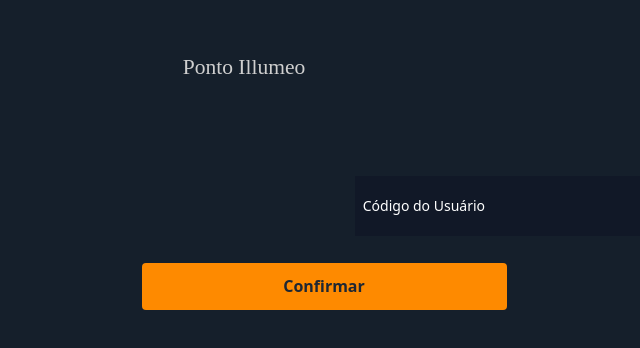
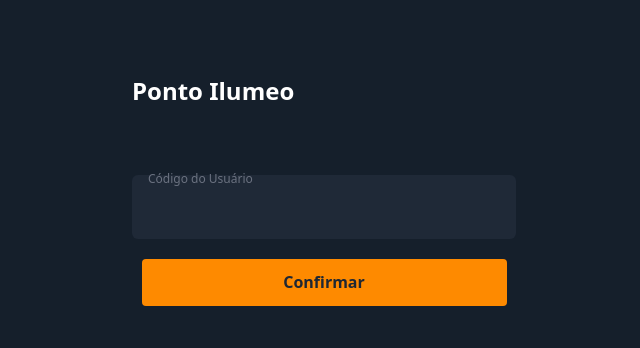
Before and after one commit to kiiinhos/controle-ponto-frontend, a Next.js app: page / in a window 1280 px wide. Shown: the part 210-558 px from the top of the page, without its empty margins (316-956 px from the left). Built offline with nearby package versions, Linux system fonts and the light colour scheme.

Commit message:
feat:ajustando input

```diff
--- a/src/components/Dashboard.tsx
+++ b/src/components/Dashboard.tsx
@@ -7,11 +7,20 @@ interface DashboardProps {
 
 const Dashboard: React.FC<DashboardProps> = ({ userCode, onReturnToHome }) => {
   const [isEntry, setIsEntry] = useState(true);
+  const [entryTime, setEntryTime] = useState<string | null>(null);
+  const [exitTime, setExitTime] = useState<string | null>(null);
+
+  const getCurrentTime = () => {
+    const now = new Date();
+    return now.toLocaleTimeString();
+  };
 
   const handleButtonClick = () => {
     if (isEntry) {
+      setEntryTime(getCurrentTime());
       setIsEntry(false);
     } else {
+      setExitTime(getCurrentTime());
       onReturnToHome();
     }
   };
@@ -27,7 +36,7 @@ const Dashboard: React.FC<DashboardProps> = ({ userCode, onReturnToHome }) => {
       >
         <div>
           <h2>Relógio de ponto</h2>
-          <p>{isEntry ? "0h 0m" : "6h 13m"}</p>
+          <p>{isEntry ? entryTime || "0h 0m" : exitTime || "6h 13m"}</p>
           <p>Horas de hoje</p>
           <button
             onClick={handleButtonClick}
--- a/src/components/Title.tsx
+++ b/src/components/Title.tsx
@@ -6,19 +6,16 @@ interface TitleProps {
 
 const Title: React.FC<TitleProps> = ({ text }) => {
   return (
-    <h1
-      style={{
-        fontFamily: "Montserrat",
-        fontWeight: 400,
-        fontSize: "21.52px",
-        lineHeight: "26.23px",
-        textAlign: "center",
-        marginBottom: "9vw",
-        marginRight: "12.5vw",
-        color: "#CFCFCF",
-      }}
-    >
-      {text}
+    <h1 className="text-2xl font-bold mb-8 text-left w-full">
+      {text.split(" ").map((word, index) =>
+        index === 1 ? (
+          <span key={index} className="font-extrabold text-white">
+            {word}
+          </span>
+        ) : (
+          `${word} `
+        )
+      )}
     </h1>
   );
 };
--- a/src/components/UserInput.tsx
+++ b/src/components/UserInput.tsx
@@ -16,29 +16,22 @@ const UserInput: React.FC<UserInputProps> = ({ placeholder, onChange }) => {
 
   return (
     <div
-      className="flex justify-center items-center"
-      style={{
-        width: "365px",
-        height: "60px",
-        position: "absolute",
-        top: "386px",
-        left: "457px",
-        marginLeft: "16.7vw",
-        borderRadius: "4px",
-        backgroundColor: "#1E2733",
-      }}
+      className="relative w-96 h-16 rounded-md bg-gray-800 flex items-center px-4"
+      style={{ marginTop: "20px" }}
     >
       <input
         type="text"
         id="username"
         required
-        className="w-full h-full px-4 text-sm peer bg-gray-900 outline-none text-white"
+        className="w-full h-full bg-transparent outline-none text-white pt-4"
         value={value}
         onChange={handleChange}
+        placeholder=""
       />
       <label
         htmlFor="username"
-        className="transform transition-all absolute top-0 left-0 h-full flex items-center pl-2 text-sm group-focus-within:text-xs peer-valid:text-xs group-focus-within:h-1/2 peer-valid:h-1/2 group-focus-within:-translate-y-full peer-valid:-translate-y-full group-focus-within:pl-0 peer-valid:pl-0 text-white"
+        className="absolute top-0 left-4 text-gray-500 transition-all transform -translate-y-1/2 text-xs pt-2"
+        style={{ pointerEvents: "none" }}
       >
         {placeholder}
       </label>
--- a/src/pages/index.tsx
+++ b/src/pages/index.tsx
@@ -33,15 +33,14 @@ const Home: React.FC = () => {
         <Dashboard userCode={userCode} onReturnToHome={handleReturnToHome} />
       ) : (
         <>
-          <Title text="Ponto Illumeo" />
           <main
-            className="container mx-auto p-4"
+            className="flex flex-col items-center p-4"
             style={{ textAlign: "center", color: "#fff" }}
           >
-            <UserInput
-              placeholder="Código do Usuário"
-              onChange={(e) => setUserCode(e)}
-            />
+            <div className="w-96 mb-4 flex items-center">
+              <Title text="Ponto Ilumeo" />
+            </div>
+            <UserInput placeholder="Código do Usuário" onChange={setUserCode} />
             <Button
               label="Confirmar"
               onClick={handleConfirmClick}
@@ -51,7 +50,7 @@ const Home: React.FC = () => {
                 borderRadius: "4px",
                 backgroundColor: "#FE8A00",
                 color: "#1E2733",
-                marginTop: "4vw",
+                marginTop: "20px",
               }}
             />
           </main>
```
